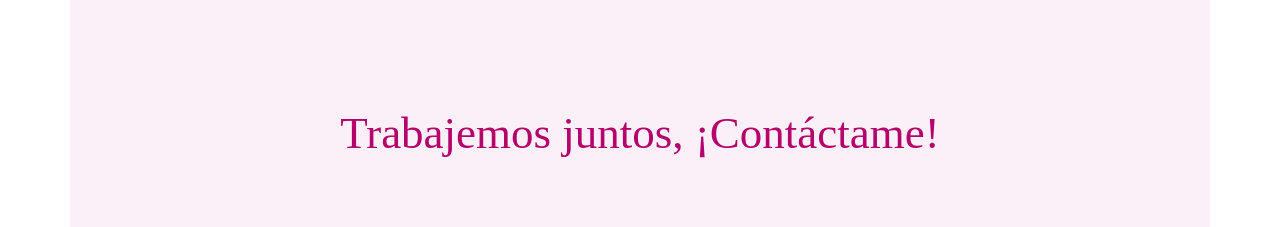
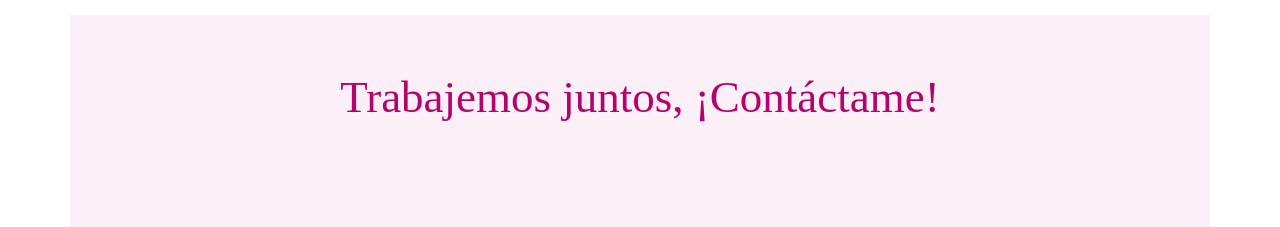
Before and after one commit to DianaG-M/Repositorio, an Angular app: page /contacto in a window 1280 px wide. Shown: the part 187-414 px from the top of the page. Built offline with nearby package versions, Linux system fonts and the light colour scheme; a web font is replaced by a local one.

Commit message:
Arregla sintaxis en about me y márgenes en contact

```diff
--- a/src/app/components/aboutme/aboutme.component.html
+++ b/src/app/components/aboutme/aboutme.component.html
@@ -4,7 +4,7 @@
     </div>
 
     <div id="text-about" class="font-libre-baskerville">
-        <p> <br> Soy desarrolladora Front-end egresada de la carrera de Ingeniería en Computactión con expertise en el framework de Angular. Siempre he sido una persona dedicada y apasionada por lo que hace.</p>
+        <p> <br> Soy desarrolladora Front-end egresada de la carrera de Ingeniería en Computactión con expertise en el framework de Angular. Soy una mujer dedicada y apasionada por lo que hace.</p>
         <p>Me gusta aprender cosas nuevas, y con el código siempre estoy aprendiendo.</p>
     </div>
 
--- a/src/app/components/contact/contact.component.css
+++ b/src/app/components/contact/contact.component.css
@@ -1,6 +1,6 @@
 #contact-me {
     background-color: #f8deef75;
-    height: 84vh;
+    height: 68vh;
     display: grid;
     grid-template-columns: 5% 18% 18% 18% 18% 18% 5%;
     grid-template-rows: 40% 50% 10%
@@ -9,7 +9,7 @@
 #contact {
     font-size: 45px;
     text-align: center;
-    margin: auto;
+    margin: 5% 0;
     grid-column: 1/8;
     color: #b4046c;
 }
--- a/src/app/components/contact/contact.component.html
+++ b/src/app/components/contact/contact.component.html
@@ -1,4 +1,4 @@
-<main id="contact-me" class="container">
+<main id="contact-me" class="container mt-3">
     <h1 id="contact" class="font-dm-serif-text">Trabajemos juntos, ¡Contáctame!</h1>
     <a id="git-contact" href="https://github.com/DianaG-M" target="_blank"> <i title="GitHub" class="fab fa-github icon-color icon-contact"></i> </a>
     <a id="linkedIl" href="https://www.linkedin.com/in/DianaG-M/" target="_blank"><i title="linkedIn" class="fab fa-linkedin icon-color icon-contact"></i></a>
```
